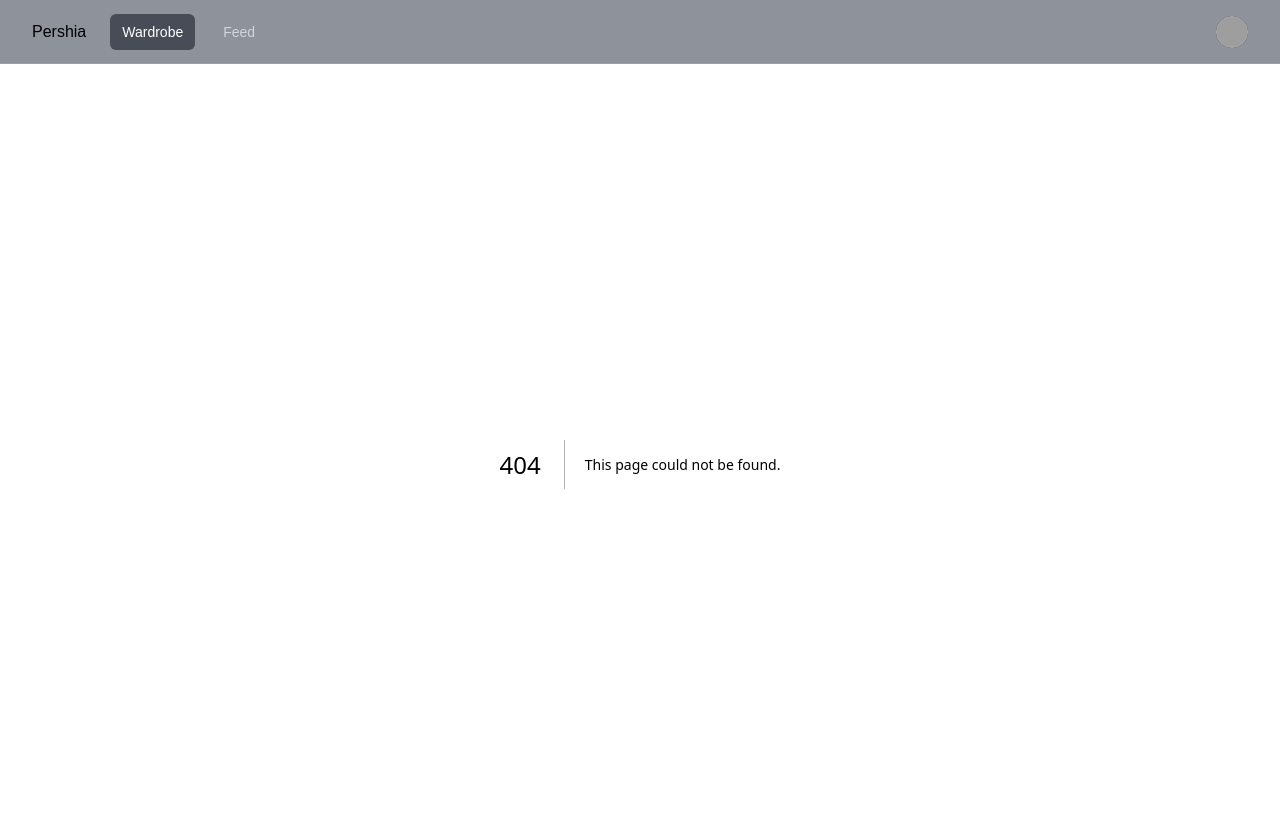
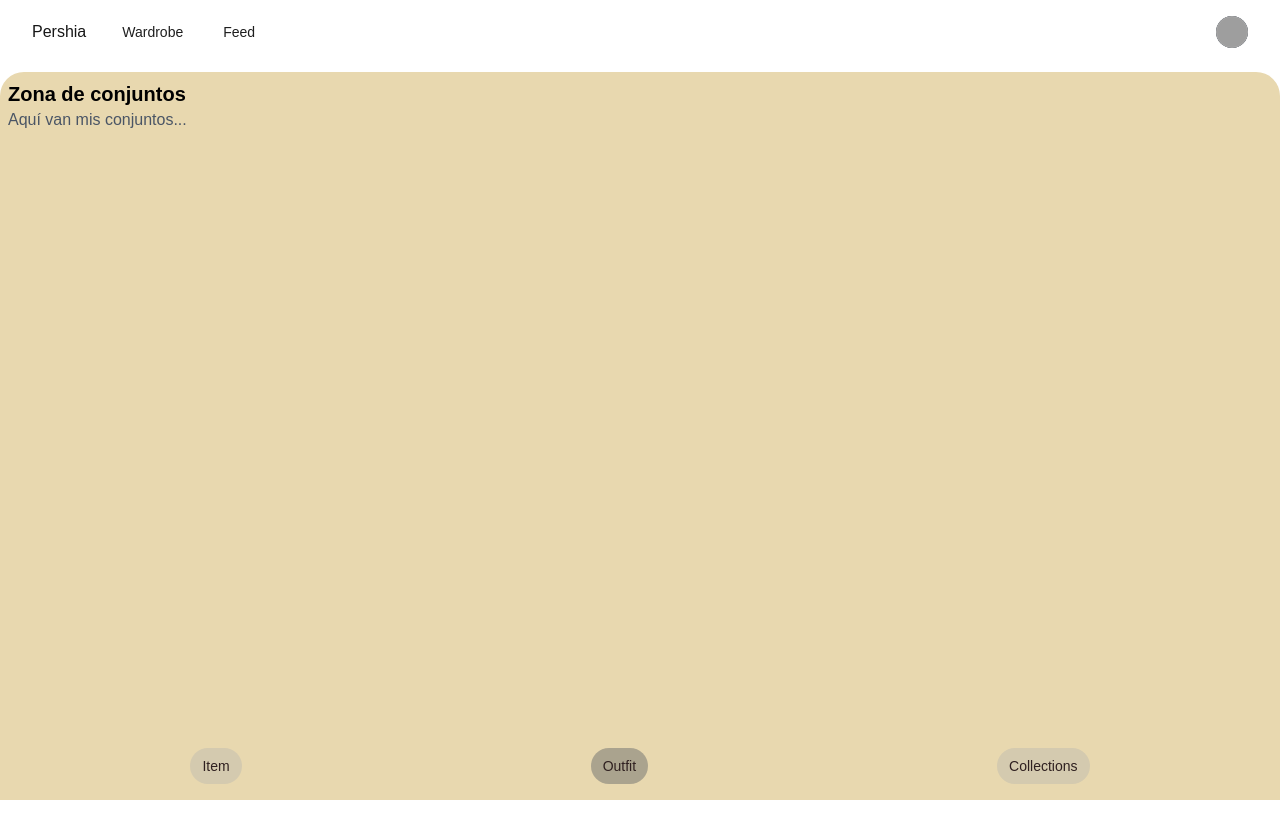
Before and after one commit to iossetking/Pershia, a Next.js app in the folder frontend/: page /wardrobe/outfits in a window 1280 px wide. Before the commit this address had no page. Shown: the top 838 px of the page. After the commit the page ends 800 px from the top, so only its background shows below. Built offline with nearby package versions, Linux system fonts and the light colour scheme; grey boxes are pictures that could not be loaded.

Commit message:
Front de items

```diff
--- a/frontend/app/layout.tsx
+++ b/frontend/app/layout.tsx
@@ -15,9 +15,12 @@ export default function RootLayout({
 }>) {
   return (
     <html lang="en">
-      <body className="antialiased">
+      <body className="antialiased h-screen flex flex-col">
         <TopNav />
-        {children}
+
+        <main className="flex-1 flex flex-col overflow-y-auto">
+          {children}
+        </main>
       </body>
     </html>
   );
--- /dev/null
+++ b/frontend/app/wardrobe/BottomNav .tsx
@@ -0,0 +1,42 @@
+'use client'
+import Link from 'next/link'
+import { usePathname } from 'next/navigation'
+
+const navigation = [
+  { name: 'Item', href: '/wardrobe/items' },
+  { name: 'Outfit', href: '/wardrobe/outfits' },
+  { name: 'Collections', href: '/wardrobe/collections' },
+] // Direcciones de los botones del menú inferior
+
+function classNames(...classes: (string | boolean | undefined | null)[]) {
+  return classes.filter(Boolean).join(' ')
+}
+
+export default function BottomNav () {
+  // Esto detecta en qué URL estás a
+  const pathname = usePathname()
+  return (
+    <div className=" p-4 rounded-t-3xl w-full">
+      <div className="flex justify-around">
+        {navigation.map((item) => {
+          // Comprobamos si la ruta actual coincide con el href del botón
+          const isCurrent = pathname === item.href;
+          return (
+            <Link
+              key={item.name}
+              href={item.href}
+              className={classNames(
+                isCurrent
+                  ? 'bg-[#AAA38E] text-[#2F2020] ' // Color si está seleccionado
+                  : 'bg-[#D4CAAF] text-[#2F2020] hover:bg-white/20', // Color normal
+                'rounded-3xl px-3 py-2 text-sm font-medium transition-colors'
+              )}
+            >
+              {item.name}
+            </Link>
+          );
+        })}
+      </div>
+    </div>
+  )
+}
--- /dev/null
+++ b/frontend/app/wardrobe/collections/page.tsx
@@ -0,0 +1,8 @@
+export default function Collections() {
+  return (
+    <div>
+      <h1 className="text-black text-xl font-bold">Zona de colecciones</h1>
+      <p className="text-gray-600">Aquí van mis colecciones...</p>
+    </div>
+  )
+}
--- /dev/null
+++ b/frontend/app/wardrobe/items/ConItem.tsx
@@ -0,0 +1,67 @@
+const Prendas = [
+  {    //imágenes de prueba de internet
+    id: 1,
+    imageUrl: 'https://images.unsplash.com/photo-1521572163474-6864f9cf17ab?auto=format&fit=crop&w=500&q=80',
+  },
+  {
+    id: 2,
+    imageUrl: 'https://images.unsplash.com/photo-1576566588028-4147f3842f27?auto=format&fit=crop&w=500&q=80',
+  },
+  {
+    id: 3,
+    imageUrl: 'https://images.unsplash.com/photo-1598033129183-c4f50c736f10?auto=format&fit=crop&w=500&q=80',
+  },
+  {
+    id: 4,
+    imageUrl: 'https://images.unsplash.com/photo-1602810318383-e386cc2a3ccf?auto=format&fit=crop&w=500&q=80',
+  },
+   {
+    id: 5,
+    imageUrl: 'https://i.pinimg.com/1200x/c7/21/59/c72159872c86159bba194a771580ea89.jpg',
+  },
+   {
+    id: 6,
+    imageUrl: 'https://i.pinimg.com/1200x/3c/55/86/3c558695b739a5b0860aa656bd80f0f1.jpg',
+  },
+   {
+    id: 7,
+    imageUrl: 'https://i.pinimg.com/1200x/68/a8/4d/68a84d24707f1ec7445a321d949661e6.jpg',
+  },
+    {
+    id: 8,
+    imageUrl: 'https://i.pinimg.com/1200x/1c/d9/76/1cd976ba5009a9d5415cecba82362408.jpg',
+  },
+  {
+    id: 9,
+    imageUrl: 'https://i.pinimg.com/1200x/1c/d9/76/1cd976ba5009a9d5415cecba82362408.jpg',
+  },
+  {
+    id: 10,
+    imageUrl: 'https://i.pinimg.com/1200x/1c/d9/76/1cd976ba5009a9d5415cecba82362408.jpg',
+  }
+]
+
+export default function CosItems() {
+  return (
+    <div className="mt-6">
+      <div className="grid grid-cols-2 gap-4">{/* El contenedor principal (cuadrícula de 2 columnas)*/}
+        {/*Map para duplicar la plantilla por cada prenda */}
+        {Prendas.map((prenda) => (
+          <div
+            key={prenda.id}
+            // aspect-square hace que el contenedor siempre sea un cuadrado perfecto
+            // Le ponemos un fondo semitransparente (bg-white/20) para que resalte del fondo beige
+            className="aspect-square bg-white/20 rounded-2xl flex items-center justify-center p-2 overflow-hidden shadow-sm hover:shadow-md transition-shadow cursor-pointer"
+          >
+            <img
+              src={prenda.imageUrl}
+              // object-cover hace que la imagen llene el cuadrado sin deformarse
+              className="w-full h-full object-cover rounded-xl"
+            />
+          </div>
+        ))}
+
+      </div>
+    </div>
+  )
+}
--- /dev/null
+++ b/frontend/app/wardrobe/items/ItemNav.tsx
@@ -0,0 +1,28 @@
+function classNames(...classes: (string | boolean | undefined | null)[]) {
+  return classes.filter(Boolean).join(' ')
+}
+
+export default function CategoriesMenu() {
+  const categories = ['All', 'Shirts', 'Pants', 'Shoes', 'Jackets', 'Hats', 'Accessories']
+  return (
+    <div className="flex gap-3 overflow-x-auto pb-2 px-2 [&::-webkit-scrollbar]:hidden [-ms-overflow-style:none] [scrollbar-width:none]">
+      {categories.map((category, index) => {
+        const isCurrent = index === 0;
+        return (
+          <button
+            key={category}
+            className={classNames(
+              'shrink-0 rounded-full px-5 py-2 text-sm font-medium transition-colors',
+              isCurrent
+                ? 'bg-[#B0A288] text-black' // Color del botón activo
+                : 'bg-[#D2C5AD] text-gray-800 hover:bg-[#C2B59D]' // Color de los inactivos
+
+            )}
+          >
+            {category}
+          </button>
+        )
+      })}
+    </div>
+  )
+}
--- a/frontend/app/wardrobe/items/page.tsx
+++ b/frontend/app/wardrobe/items/page.tsx
@@ -1,7 +1,12 @@
+import ItemNav from "./ItemNav"
+import CosItems from "./ConItem"
 export default function Items() {
   return (
-    <div>
-      <h1>Items</h1>
+    <div className="p-2">
+      <ItemNav />
+      <div className="p-2">
+        <CosItems />
+      </div>
     </div>
   )
 }
--- a/frontend/app/wardrobe/layout.tsx
+++ b/frontend/app/wardrobe/layout.tsx
@@ -1,8 +1,15 @@
+import BottomNav from "./BottomNav ";
+
 export default function Layout({ children }: { children: React.ReactNode }) {
   return (
-    <div>
-      {children}
-      <p>navbar</p>
+    <div className="bg-[#e8d8af] flex-1 flex flex-col rounded-t-3xl mt-2 overflow-hidden">
+      <div className="flex-1 overflow-y-auto p-2 [&::-webkit-scrollbar]:hidden [-ms-overflow-style:none] [scrollbar-width:none]">
+        {children}
+
+      </div >
+      <div className="shrink-0">
+        <BottomNav />
+      </div>
     </div>
-  )
+  );
 }
--- /dev/null
+++ b/frontend/app/wardrobe/outfits/page.tsx
@@ -0,0 +1,8 @@
+export default function Outfits() {
+  return (
+    <div>
+      <h1 className="text-black text-xl font-bold">Zona de conjuntos</h1>
+      <p className="text-gray-600">Aquí van mis conjuntos...</p>
+    </div>
+  )
+}
--- a/frontend/components/layout/TopNav.tsx
+++ b/frontend/components/layout/TopNav.tsx
@@ -1,10 +1,12 @@
+'use client'
 import { Disclosure, DisclosureButton, DisclosurePanel, Menu, MenuButton, MenuItem, MenuItems } from '@headlessui/react'
 import { Bars3Icon, BellIcon, XMarkIcon } from '@heroicons/react/24/outline'
 import Link from 'next/link'
+import { usePathname } from 'next/navigation'
 
 const navigation = [
-  { name: 'Wardrobe', href: '/wardrobe/items', current: true },
-  { name: 'Feed', href: '/feed', current: false },
+  { name: 'Wardrobe', href: '/wardrobe/items' },
+  { name: 'Feed', href: '/feed'},
 ]
 
 function classNames(...classes: (string | boolean | undefined | null)[]) {
@@ -12,10 +14,11 @@ function classNames(...classes: (string | boolean | undefined | null)[]) {
 }
 
 export default function TopNav() {
+  const pathname = usePathname()
   return (
     <Disclosure
       as="nav"
-      className="relative bg-gray-800/50 after:pointer-events-none after:absolute after:inset-x-0 after:bottom-0 after:h-px after:bg-white/10"
+      className="relative bg-white/10 after:pointer-events-none after:absolute after:inset-x-0 after:bottom-0 after:h-px after:bg-white/10"
     >
       <div className="mx-auto max-w-7xl px-2 sm:px-6 lg:px-8">
         <div className="relative flex h-16 items-center justify-between">
@@ -34,19 +37,23 @@ export default function TopNav() {
             </div>
             <div className="hidden sm:ml-6 sm:block">
               <div className="flex space-x-4">
-                {navigation.map((item) => (
+                {navigation.map((item) => {
+                  const isCurrent = pathname === item.href;
+                  return (
                     <Link
                       key={item.name}
                       href={item.href}
-                    aria-current={item.current ? 'page' : undefined}
                       className={classNames(
-                      item.current ? 'bg-gray-950/50 text-white' : 'text-gray-300 hover:bg-white/5 hover:text-white',
-                      'rounded-md px-3 py-2 text-sm font-medium',
+                        isCurrent
+                          ? 'bg-[#CBCBCB] text-[#1E1E1E]'
+                          : 'text-[#1E1E1E] hover:bg-white/ hover:text-white',
+                        'rounded-3xl px-3 py-2 text-sm font-medium transition-colors'
                       )}
                     >
                       {item.name}
                     </Link>
-                ))}
+                  );
+                })}
               </div>
             </div>
           </div>
@@ -98,20 +105,25 @@ export default function TopNav() {
 
       <DisclosurePanel className="sm:hidden">
         <div className="space-y-1 px-2 pt-2 pb-3">
-          {navigation.map((item) => (
+          {navigation.map((item) => {
+            const isCurrent = item.name === 'Wardrobe'
+              ? pathname.startsWith('/wardrobe')
+              : pathname === item.href;
+            return (
               <DisclosureButton
                 key={item.name}
-              as="a"
+                as={Link}
                 href={item.href}
-              aria-current={item.current ? 'page' : undefined}
+                aria-current={isCurrent ? 'page' : undefined}
                 className={classNames(
-                item.current ? 'bg-gray-950/50 text-white' : 'text-gray-300 hover:bg-white/5 hover:text-white',
+                  isCurrent ? 'bg-gray-950/50 text-white' : 'text-gray-300 hover:bg-white/5 hover:text-white',
                   'block rounded-md px-3 py-2 text-base font-medium',
                 )}
               >
                 {item.name}
               </DisclosureButton>
-          ))}
+            );
+          })}
         </div>
       </DisclosurePanel>
     </Disclosure>
```
Also changed, not shown: 1 other file (tests, documents, lock files or other folders). Lines whose indentation alone changed are shown as unchanged.
